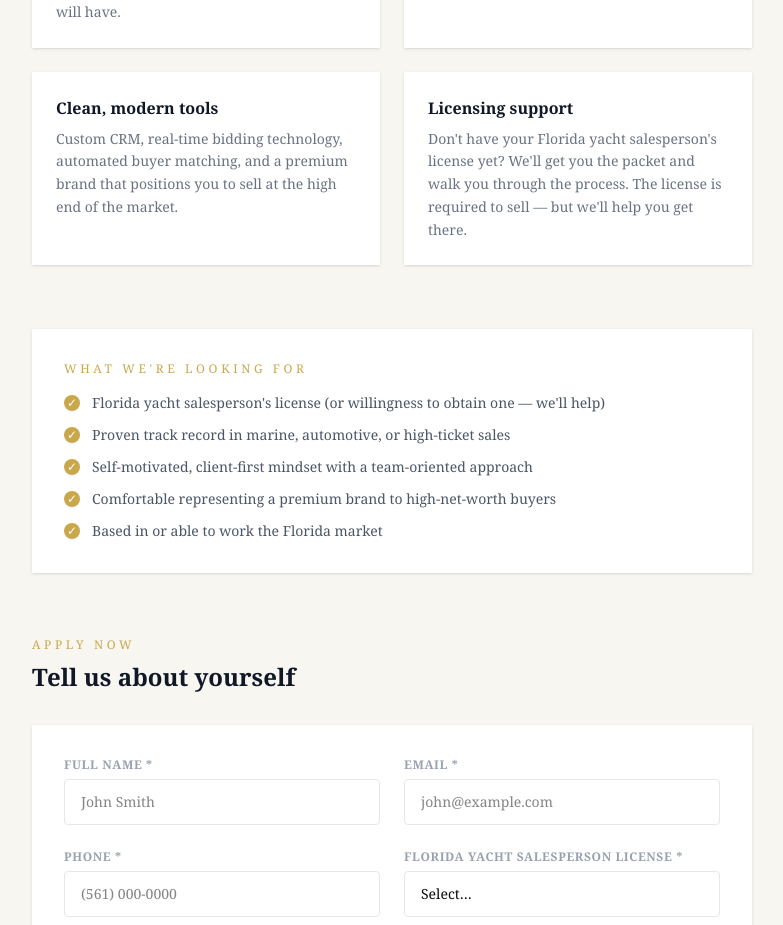
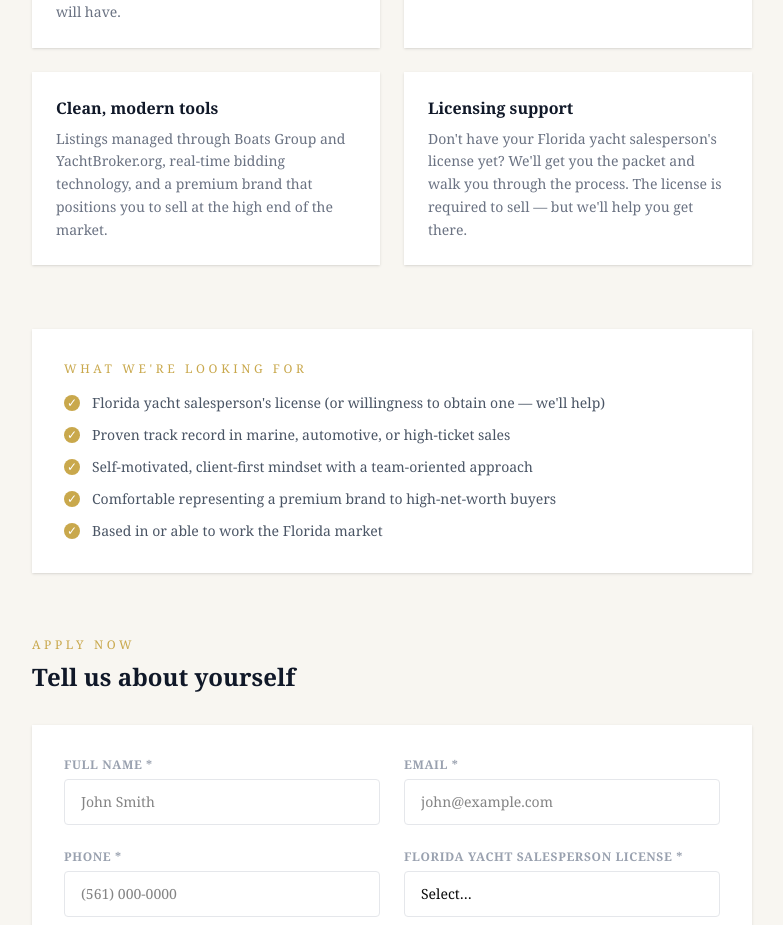
Before and after one commit to BreckYachtGroup/breck-yacht-group, a Next.js app: page /careers in a window 1280 px wide. Shown: the part 1089-2014 px from the top of the page, without its empty margins (248-1031 px from the left). Built offline with nearby package versions, Linux system fonts and the light colour scheme; no server answers.

Commit message:
Replace CRM mention with Boats Group and YachtBroker.org

```diff
--- a/src/app/careers/_components/CareersClient.tsx
+++ b/src/app/careers/_components/CareersClient.tsx
@@ -125,7 +125,7 @@ export default function CareersClient() {
               },
               {
                 title: 'Clean, modern tools',
-                body: 'Custom CRM, real-time bidding technology, automated buyer matching, and a premium brand that positions you to sell at the high end of the market.',
+                body: 'Listings managed through Boats Group and YachtBroker.org, real-time bidding technology, and a premium brand that positions you to sell at the high end of the market.',
               },
               {
                 title: 'Licensing support',
```
